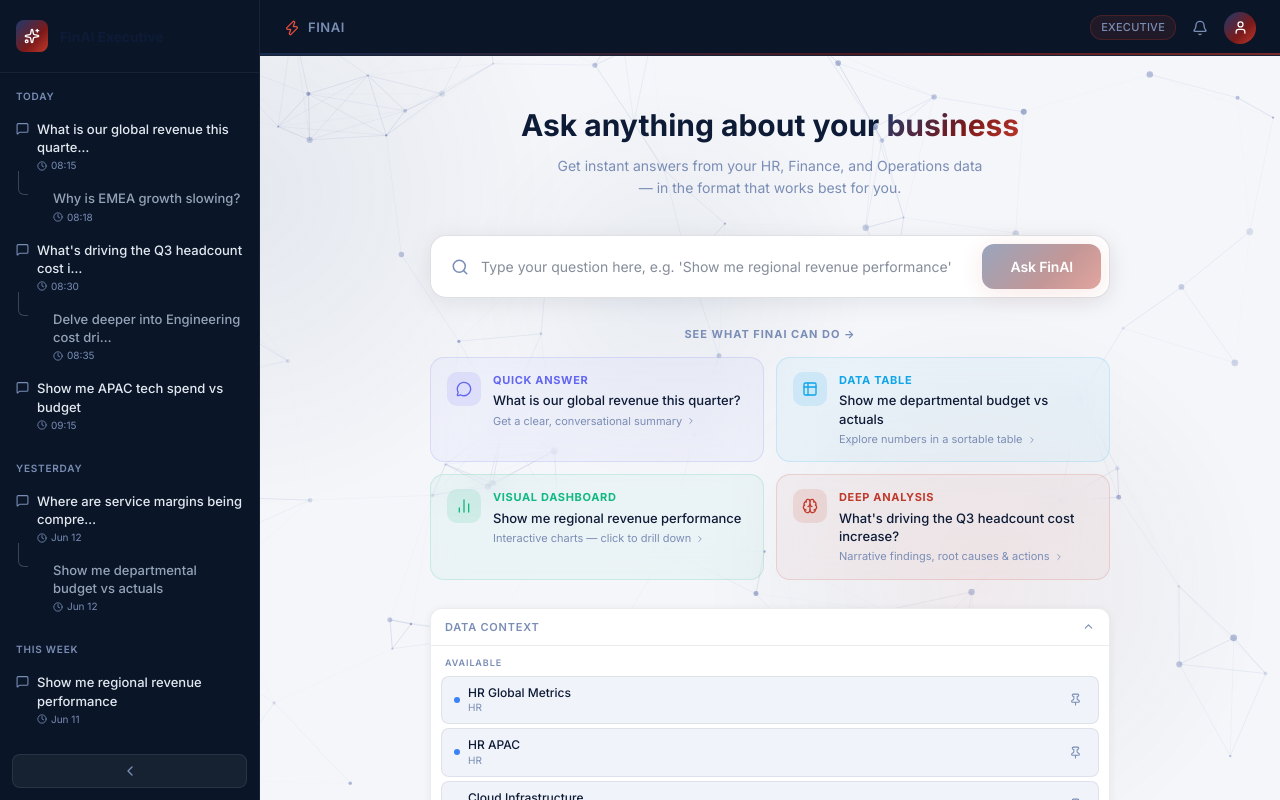
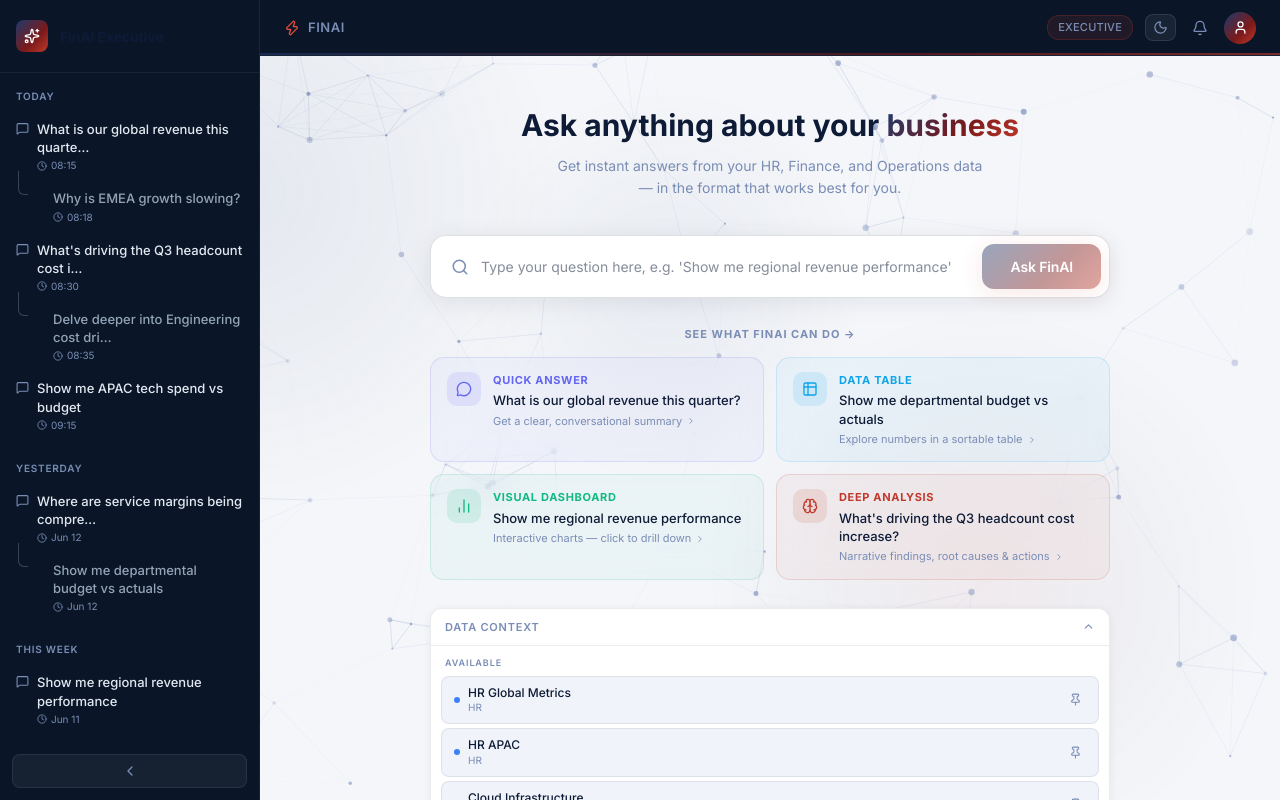
Before and after one commit to chidrupee/fin-ai, a React (Vite) app: page / in a window 1280 px wide. Built offline with nearby package versions, Linux system fonts and the light colour scheme.

Commit message:
dark mode

```diff
--- a/src/App.tsx
+++ b/src/App.tsx
@@ -26,6 +26,7 @@ export default function App() {
   const [state, setState] = useState<AppState>(INITIAL_STATE);
   const [sidebarOpen, setSidebarOpen] = useState(true);
   const [isLoading, setIsLoading] = useState(false);
+  const [isDark, setIsDark] = useState(false);
 
   const handleQuery = (query: string, mode: StrategyMode, pinnedIds: string[]) => {
     setIsLoading(true);
@@ -91,7 +92,7 @@ export default function App() {
   };
 
   return (
-    <div style={{ display: 'flex', height: '100vh', width: '100vw', overflow: 'hidden', position: 'relative' }}>
+    <div data-theme={isDark ? 'dark' : undefined} style={{ display: 'flex', height: '100vh', width: '100vw', overflow: 'hidden', position: 'relative' }}>
       <AnimatedBackground />
 
       {/* Sidebar */}
@@ -107,6 +108,8 @@ export default function App() {
         <TopBar
           query={state.currentQuery}
           isResultsView={state.view === 'results'}
+          isDark={isDark}
+          onToggleDark={() => setIsDark(d => !d)}
         />
 
         {/* Loading overlay */}
--- a/src/components/FlipCard/FlipCard.tsx
+++ b/src/components/FlipCard/FlipCard.tsx
@@ -58,7 +58,7 @@ export default function FlipCard({ kpi, delay = 0 }: FlipCardProps) {
         <div style={{
           position: 'absolute', inset: 0,
           backfaceVisibility: 'hidden', WebkitBackfaceVisibility: 'hidden',
-          background: '#ffffff',
+          background: 'var(--surface-1)',
           border: '1px solid var(--border-light)',
           borderRadius: 14,
           boxShadow: '0 2px 12px rgba(10,22,40,0.07)',
@@ -81,7 +81,7 @@ export default function FlipCard({ kpi, delay = 0 }: FlipCardProps) {
           position: 'absolute', inset: 0,
           backfaceVisibility: 'hidden', WebkitBackfaceVisibility: 'hidden',
           transform: 'rotateY(180deg)',
-          background: `linear-gradient(135deg, ${healthColor}12, #fff)`,
+          background: `linear-gradient(135deg, ${healthColor}12, var(--surface-1))`,
           border: `1px solid ${healthColor}30`,
           borderRadius: 14,
           boxShadow: '0 2px 12px rgba(10,22,40,0.07)',
--- a/src/components/TopBar/TopBar.tsx
+++ b/src/components/TopBar/TopBar.tsx
@@ -1,11 +1,13 @@
-import { Bell, User, Zap } from 'lucide-react';
+import { Bell, User, Zap, Sun, Moon } from 'lucide-react';
 
 interface TopBarProps {
   query?: string;
   isResultsView?: boolean;
+  isDark?: boolean;
+  onToggleDark?: () => void;
 }
 
-export default function TopBar({ query, isResultsView }: TopBarProps) {
+export default function TopBar({ query, isResultsView, isDark, onToggleDark }: TopBarProps) {
   return (
     <header style={{
       height: 56,
@@ -82,6 +84,27 @@ export default function TopBar({ query, isResultsView }: TopBarProps) {
         }}>
           EXECUTIVE
         </div>
+        {/* Dark mode toggle */}
+        <button
+          onClick={onToggleDark}
+          title={isDark ? 'Switch to Light Mode' : 'Switch to Dark Mode'}
+          style={{
+            background: 'rgba(255,255,255,0.06)',
+            border: '1px solid rgba(255,255,255,0.1)',
+            borderRadius: 8,
+            cursor: 'pointer',
+            color: isDark ? '#f59e0b' : 'var(--text-muted)',
+            padding: '5px 7px',
+            display: 'flex',
+            alignItems: 'center',
+            justifyContent: 'center',
+            transition: 'all 0.2s',
+          }}
+          onMouseEnter={(e) => { (e.currentTarget as HTMLButtonElement).style.background = 'rgba(255,255,255,0.12)'; }}
+          onMouseLeave={(e) => { (e.currentTarget as HTMLButtonElement).style.background = 'rgba(255,255,255,0.06)'; }}
+        >
+          {isDark ? <Sun size={15} /> : <Moon size={15} />}
+        </button>
         <button style={{ background: 'none', border: 'none', cursor: 'pointer', color: 'var(--text-muted)', padding: 4 }}>
           <Bell size={16} />
         </button>
--- a/src/index.css
+++ b/src/index.css
@@ -36,6 +36,24 @@
     --sidebar-text: #f0f4ff;
     --sidebar-muted: #6a7fa8;
     --sidebar-secondary: #b8c8e8;
+  }
+
+  [data-theme="dark"] {
+    /* Dark mode canvas */
+    --canvas-bg: #0d1117;
+    --surface-1: #161b22;
+    --surface-2: #1c2330;
+    --surface-3: #21282f;
+    --border-light: rgba(255, 255, 255, 0.07);
+    --border-medium: rgba(255, 255, 255, 0.12);
+
+    /* Dark mode text */
+    --text-primary: #e6edf3;
+    --text-secondary: #b0bec5;
+    --text-muted: #6e7f8d;
+
+    /* Scrollbar */
+    scrollbar-color: rgba(255,255,255,0.12) transparent;
   }
 
   * {
--- a/src/pages/Results/Results.tsx
+++ b/src/pages/Results/Results.tsx
@@ -53,6 +53,9 @@ export default function Results({ result, onBack, onNewQuery, onCompare, isCompa
         />
       )}
 
+      {/* SCROLLING CONTAINER */}
+      <div id="results-scroll-container" style={{ flex: 1, overflowY: 'auto', overflowX: 'hidden', display: 'flex', flexDirection: 'column' }}>
+
         {/* KPI deck only for visual/analytical */}
         {(result.mode === 'visual' || result.mode === 'analytical' || result.mode === 'spreadsheet') && (
           <KPIDeck kpis={result.kpis} />
@@ -65,13 +68,16 @@ export default function Results({ result, onBack, onNewQuery, onCompare, isCompa
           <SpreadsheetLayout result={result} />
         ) : (
           <>
+            <div style={{ position: 'sticky', top: 0, zIndex: 40 }}>
               <FiltersBar activeFilters={activeFilters} onToggleFilter={toggleFilter} />
+            </div>
             {filteredResult.mode === 'analytical'
               ? <AnalyticalLayout result={filteredResult} isCompareMode={isCompareMode} />
-            : <VisualLayout result={filteredResult} />
+              : <VisualLayout result={filteredResult} isCompareMode={isCompareMode} />
             }
           </>
         )}
+      </div>
 
       {!isCompareMode && <ShareButton />}
     </div>
--- a/src/pages/Results/layouts/SpreadsheetLayout.tsx
+++ b/src/pages/Results/layouts/SpreadsheetLayout.tsx
@@ -41,8 +41,8 @@ export default function SpreadsheetLayout({ result }: { result: QueryResult }) {
   };
 
   return (
-    <div style={{ flex: 1, display: 'flex', flexDirection: 'column', overflow: 'hidden', background: 'var(--canvas-bg)' }}>
-      <div style={{ flex: 1, overflow: 'auto', padding: '16px 20px' }}>
+    <div style={{ flex: 1, display: 'flex', flexDirection: 'column', background: 'var(--canvas-bg)' }}>
+      <div style={{ padding: '16px 20px' }}>
         <div style={{ background: 'var(--surface-1)', borderRadius: 12, border: '1px solid var(--border-light)', overflow: 'hidden', boxShadow: '0 2px 12px rgba(10,22,40,0.06)' }}>
           <table style={{ width: '100%', borderCollapse: 'collapse', fontSize: 12.5, fontFamily: 'Inter, sans-serif' }}>
             <thead>
--- a/src/pages/Results/layouts/VisualLayout.tsx
+++ b/src/pages/Results/layouts/VisualLayout.tsx
@@ -8,7 +8,7 @@ export default function VisualLayout({ result, isCompareMode }: { result: QueryR
   const [summaryOpen, setSummaryOpen] = useState(false);
 
   return (
-    <div style={{ flex: 1, display: 'flex', flexDirection: 'column', overflow: 'hidden', background: 'var(--canvas-bg)' }}>
+    <div style={{ flex: 1, display: 'flex', flexDirection: 'column', background: 'var(--canvas-bg)' }}>
       {/* Compact summary accordion */}
       <motion.div
         initial={{ opacity: 0, y: -8 }}
@@ -18,6 +18,9 @@ export default function VisualLayout({ result, isCompareMode }: { result: QueryR
           background: 'var(--surface-1)',
           borderBottom: '1px solid var(--border-light)',
           flexShrink: 0,
+          position: 'sticky',
+          top: 45, // height of FiltersBar
+          zIndex: 30,
         }}
       >
         <div style={{ display: 'flex', alignItems: 'center', justifyContent: 'space-between', padding: '10px 20px' }}>
@@ -100,7 +103,6 @@ export default function VisualLayout({ result, isCompareMode }: { result: QueryR
         gridTemplateColumns: result.charts.length > 1 && !isCompareMode ? '1fr 1fr' : '1fr',
         gridAutoRows: 'minmax(280px, 1fr)',
         gap: 14, padding: 16,
-        overflowY: 'auto',
       }}>
         {result.charts.map((chart, i) => {
           // If it's an odd number of charts and this is the last one, span full width
```
Also changed, not shown: src/pages/Results/layouts/AnalyticalLayout.tsx (+7 -3 lines). Lines whose indentation alone changed are shown as unchanged.
